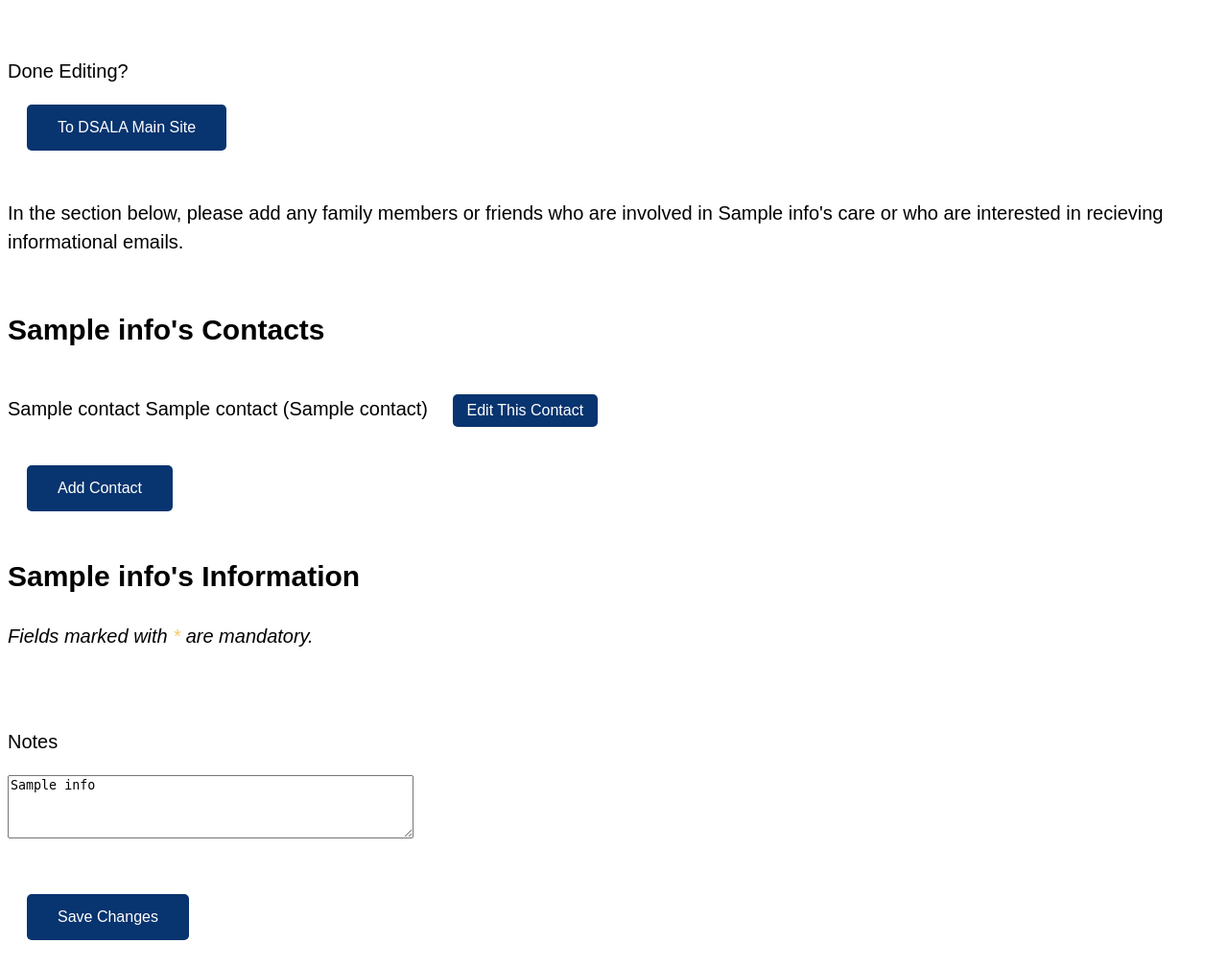
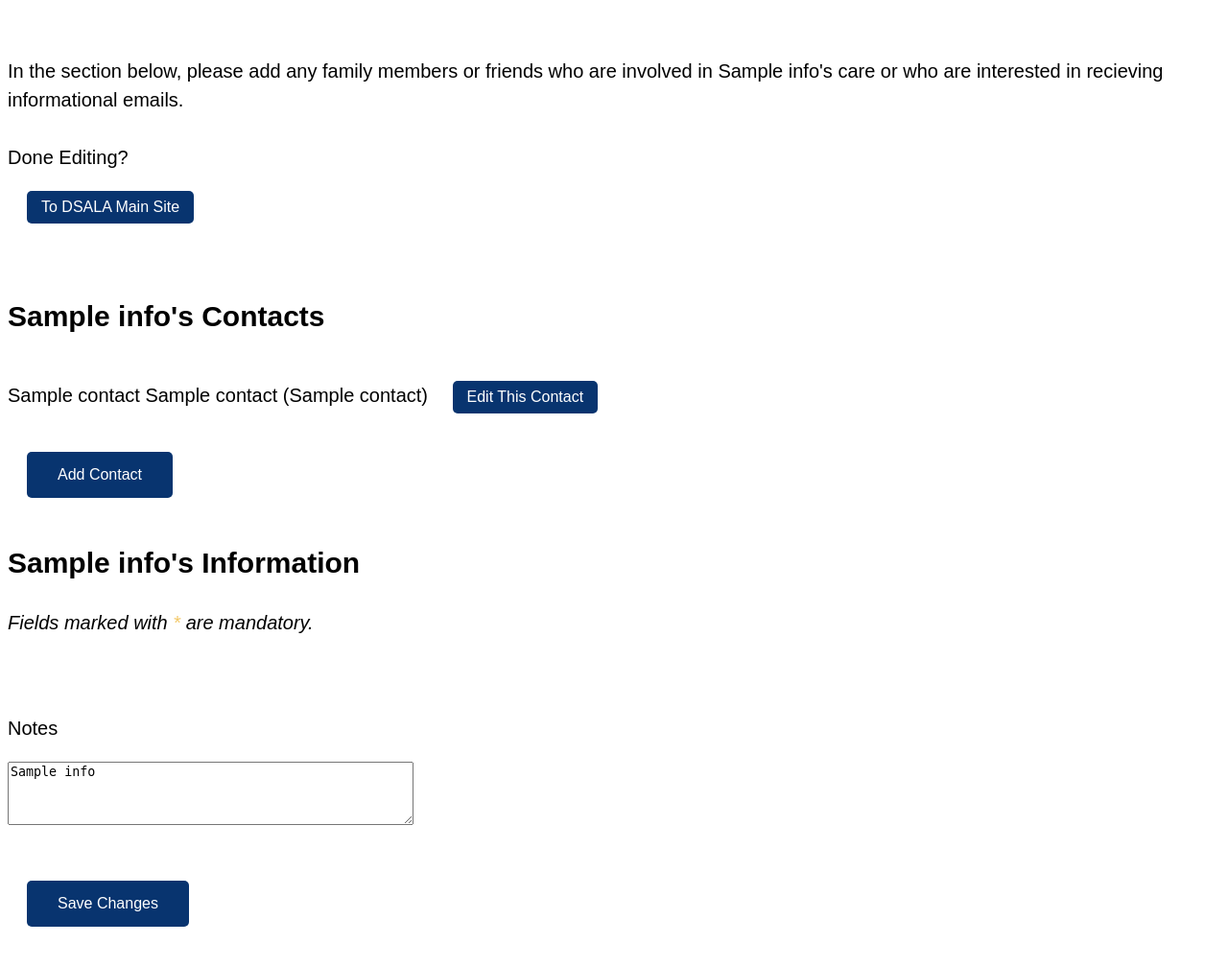
Before and after one commit to owilkins2/DSALA-Account-Management, a Flask app: template templates/edit_client.html in a window 1280 px wide. Shown: the part 172-1180 px from the top of the page at 96% size. After the commit the page ends 1138 px from the top, so only its background shows below. Run offline with Flask 2, Linux system fonts and the light colour scheme; the template is opened without the code that fills it: most values are stand-ins (such as "Sample title", 1, 10 or a date in 2020); parts of the project's set-up code (start-up, migrations or seed data) failed here and were passed over.

Commit message:
layout improvement

```diff
--- a/templates/edit_client.html
+++ b/templates/edit_client.html
@@ -9,15 +9,16 @@
 <body>
     <h1>Manage {{info[0]}}'s Account</h1>
     <h3>ID Number: {{ID}}</h3>
+
+    <br />
+    In the section below, please add any family members or friends who are involved in {{info[0]}}'s care or who are interested in recieving informational emails.
+    <br />
     <br />
     Done Editing?
     <br />
-    <a href="https://www.dsala.org/">
-    <button class="button-primary">To DSALA Main Site</button>
+    <a href="https://www.dsala.org/ ">
+    <button class="button-secondary">To DSALA Main Site</button>
     </a>
-    <br />
-    <br />
-    In the section below, please add any family members or friends who are involved in {{info[0]}}'s care or who are interested in recieving informational emails.
     <br />
     <br />
 
```
